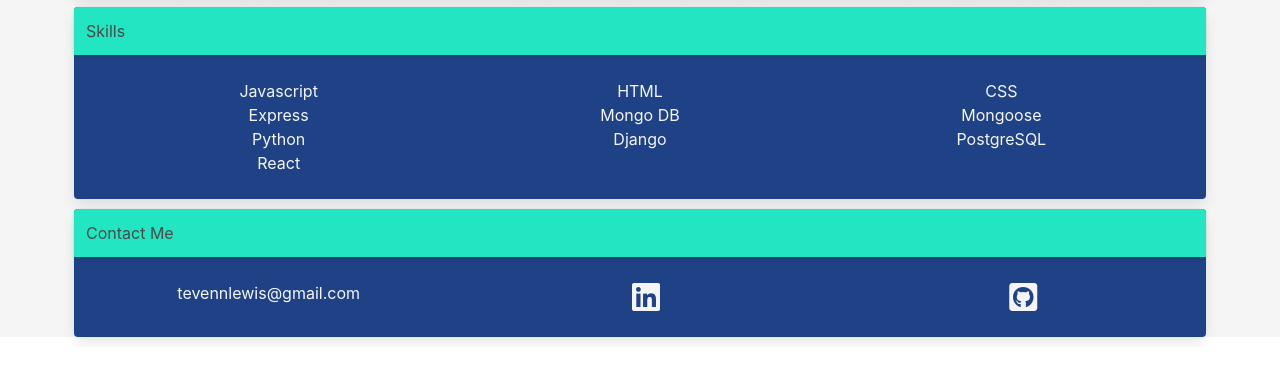
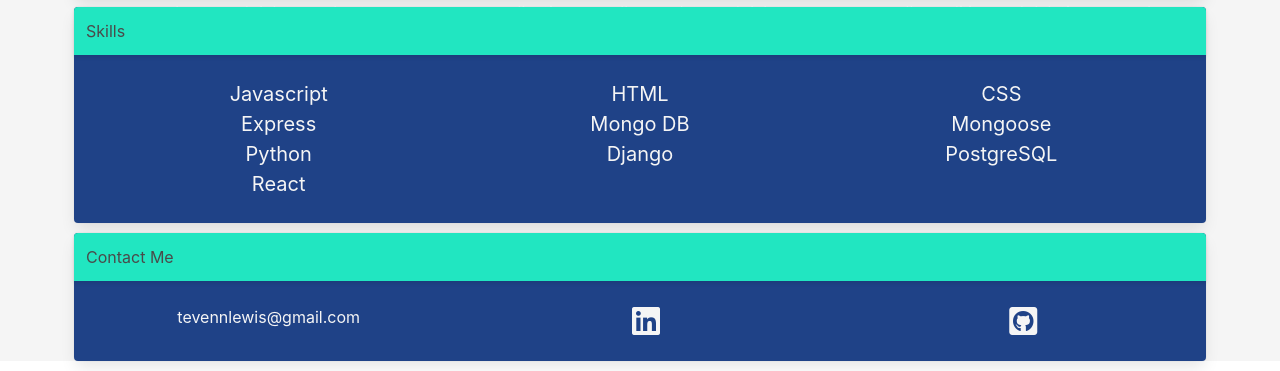
Before and after one commit to TevennLewis/myPortfolio, a plain HTML site: page index.html in a window 1280 px wide. Shown: the part 1761-2132 px from the top of the page. Before the commit the page ends 2108 px from the top, so only its background shows below. Drawn offline with nearby package versions, Linux system fonts and the light colour scheme.

Commit message:
font sizing

```diff
--- a/index.html
+++ b/index.html
@@ -105,7 +105,7 @@
       <div id="card-top" class="card-header">
         <h1 class="mt-3 mb-3 ml-3">Skills</h1>
       </div>
-      <ul class="p-5">
+      <ul class="p-5 is-size-5">
         <div class="skills-list">
 
           <li>Javascript</li>
```
